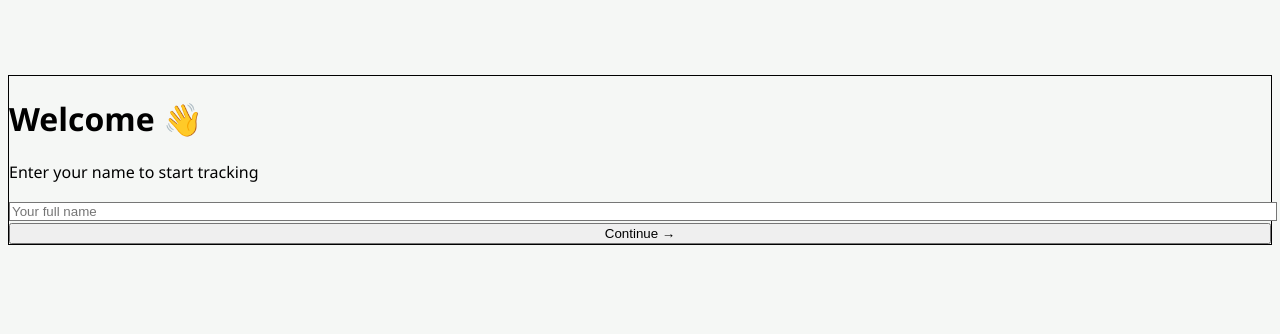
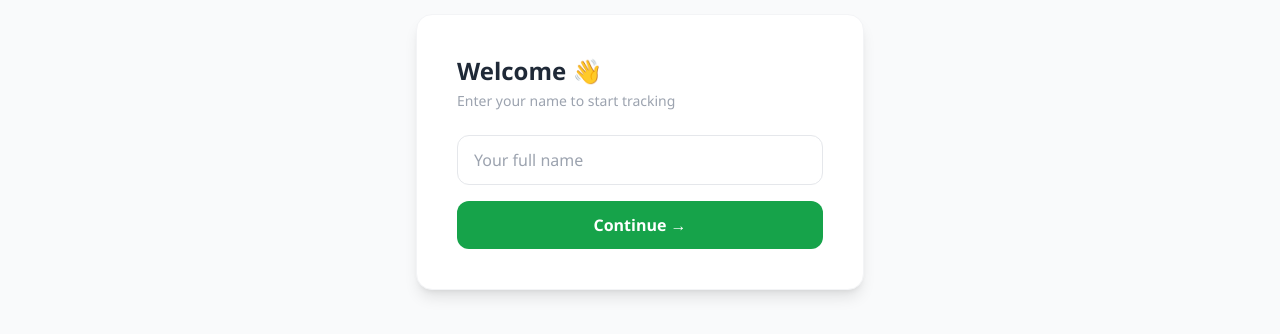
Before and after one commit to NiraliSolanki97/Counselor-Performance-Tracker-Web-App, a Next.js app: page / in a window 1280 px wide. Shown: the part 248-582 px from the top of the page. Built offline with nearby package versions, Linux system fonts and the light colour scheme.

Commit message:
fix tailwind config

```diff
--- a/package.json
+++ b/package.json
@@ -15,13 +15,14 @@
     "react-dom": "19.2.3"
   },
   "devDependencies": {
-    "@tailwindcss/postcss": "^4",
     "@types/node": "^20",
     "@types/react": "^19",
     "@types/react-dom": "^19",
+    "autoprefixer": "^10.4.27",
     "eslint": "^9",
     "eslint-config-next": "16.1.6",
-    "tailwindcss": "^4",
+    "postcss": "^8.5.8",
+    "tailwindcss": "^3.4.19",
     "typescript": "^5"
   }
 }
--- /dev/null
+++ b/postcss.config.js
@@ -0,0 +1,6 @@
+module.exports = {
+  plugins: {
+    tailwindcss: {},
+    autoprefixer: {},
+  },
+}
--- /dev/null
+++ b/tailwind.config.js
@@ -0,0 +1,11 @@
+/** @type {import('tailwindcss').Config} */
+module.exports = {
+  content: [
+    "./app/**/*.{js,ts,jsx,tsx}",
+    "./components/**/*.{js,ts,jsx,tsx}",
+  ],
+  theme: {
+    extend: {},
+  },
+  plugins: [],
+}
```
Also changed, not shown: 1 other file (tests, documents, lock files or other folders).
